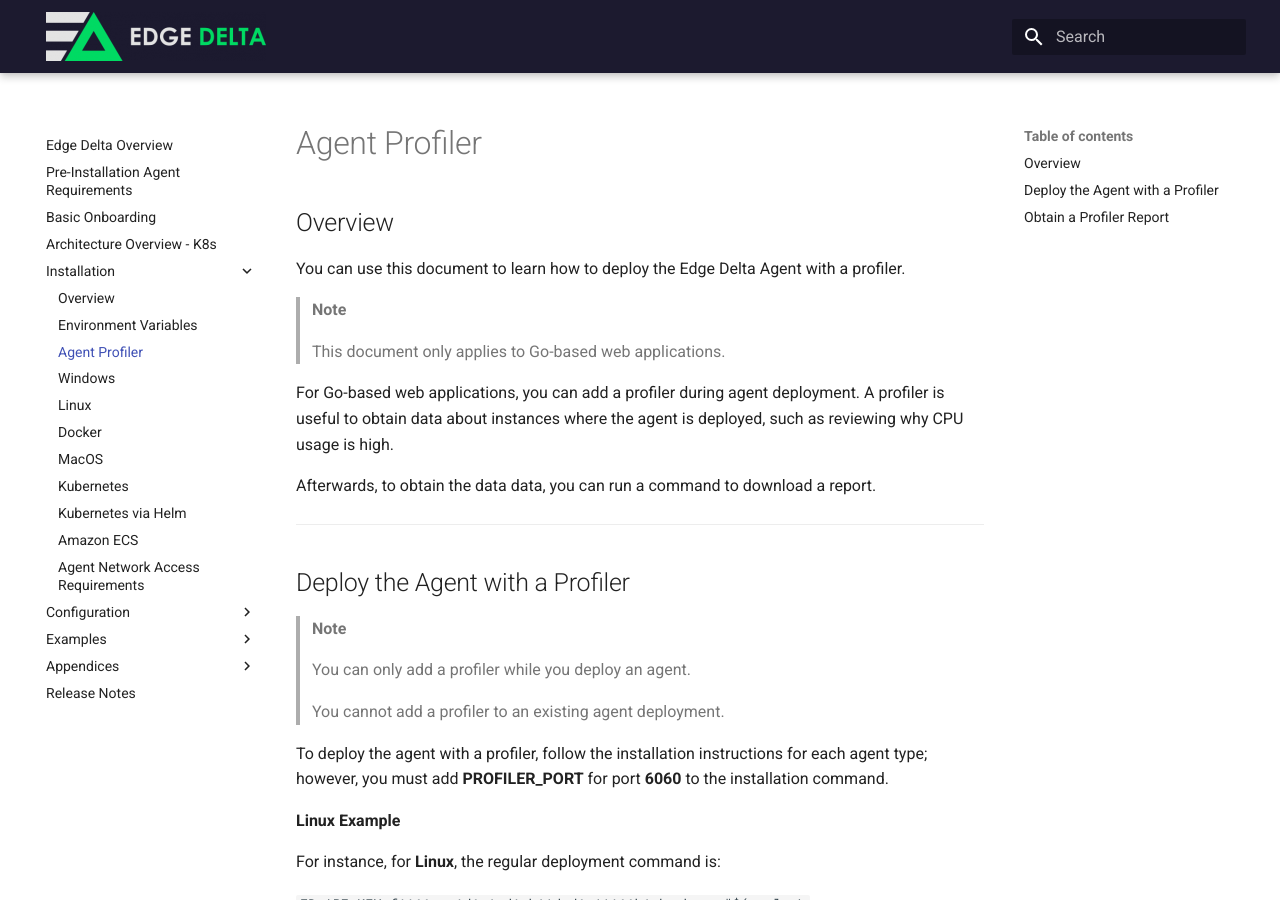
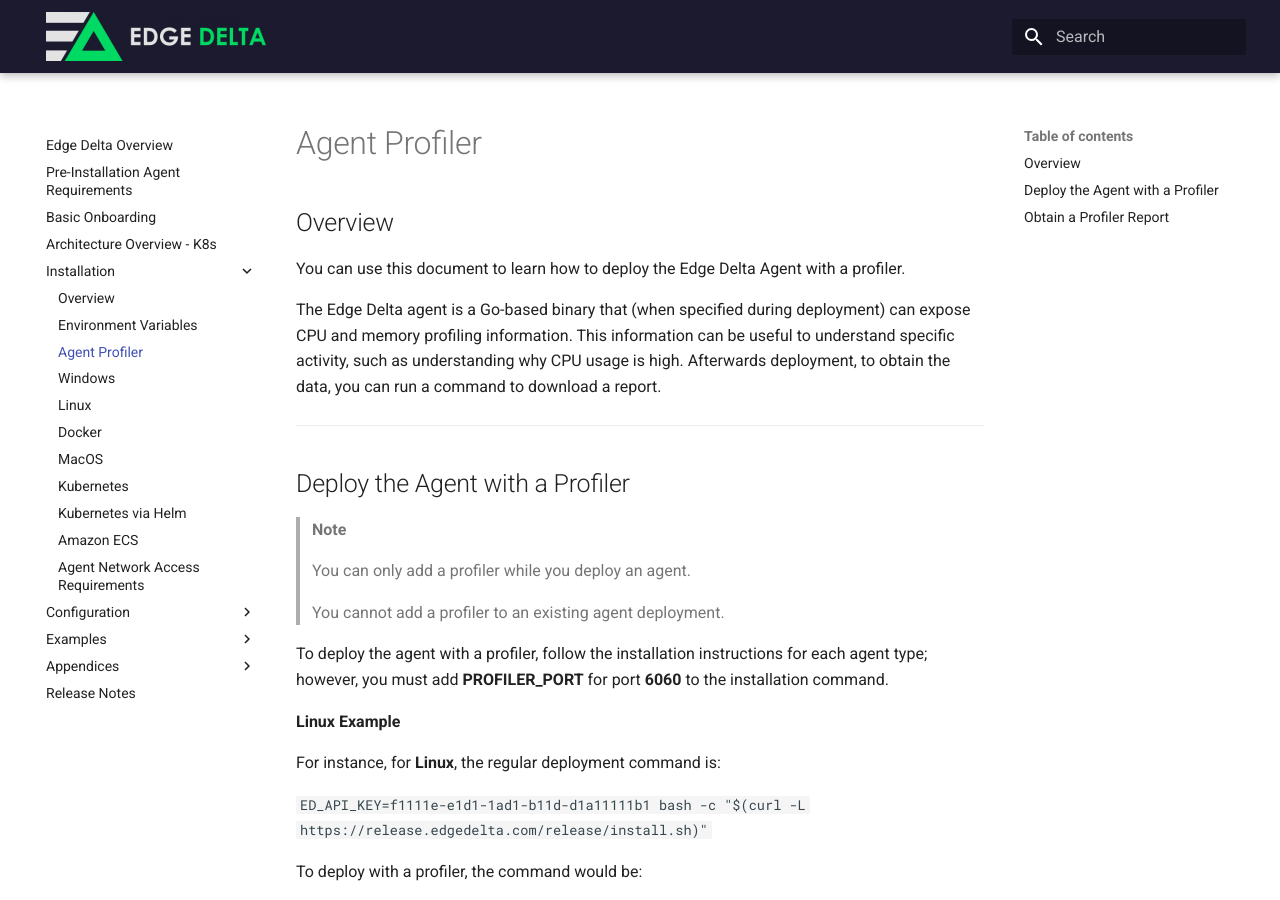
Before and after one commit to edgedelta/docs, an MkDocs documentation site: the page built from docs/installation/add-profiler-agent.md, in a window 1280 px wide and 900 px high. Built offline with MkDocs 1.6.1 and Material for MkDocs 9.7.7, drawn with Linux system fonts in a browser that asks for light colours.

Commit message:
Update add-profiler-agent.md

```diff
--- a/docs/installation/add-profiler-agent.md
+++ b/docs/installation/add-profiler-agent.md
@@ -3,13 +3,7 @@ Overview
 
 You can use this document to learn how to deploy the Edge Delta Agent with a profiler.
 
-> **Note**
->
-> This document only applies to Go-based web applications.
-
-For Go-based web applications, you can add a profiler during agent deployment. A profiler is useful to obtain data about instances where the agent is deployed, such as reviewing why CPU usage is high.
-
-Afterwards, to obtain the data data, you can run a command to download a report.
+The Edge Delta agent is a Go-based binary that (when specified during deployment) can expose CPU and memory profiling information. This information can be useful to understand specific activity, such as understanding why CPU usage is high. Afterwards deployment, to obtain the data, you can run a command to download a report.
 
 * * * * *
 
```
